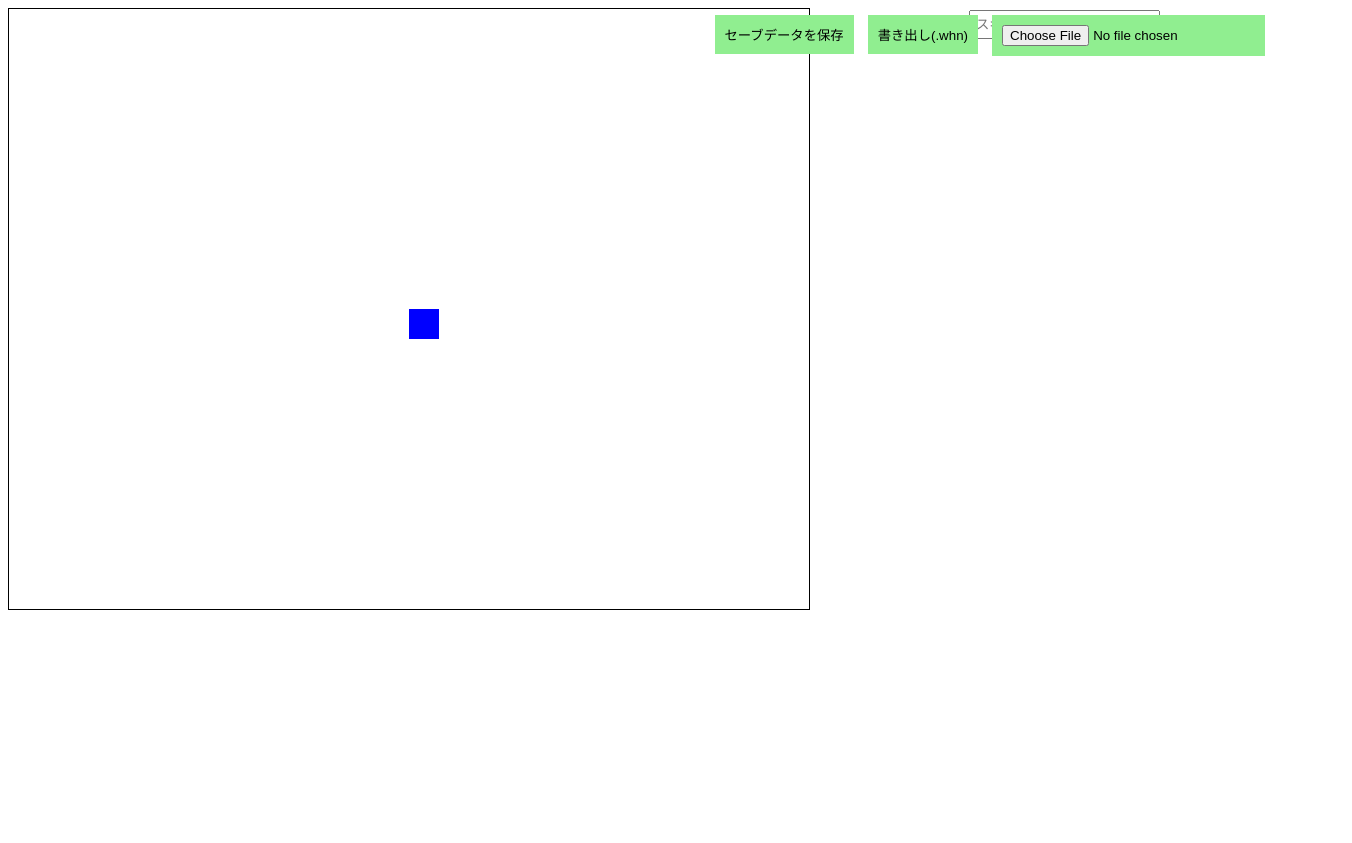
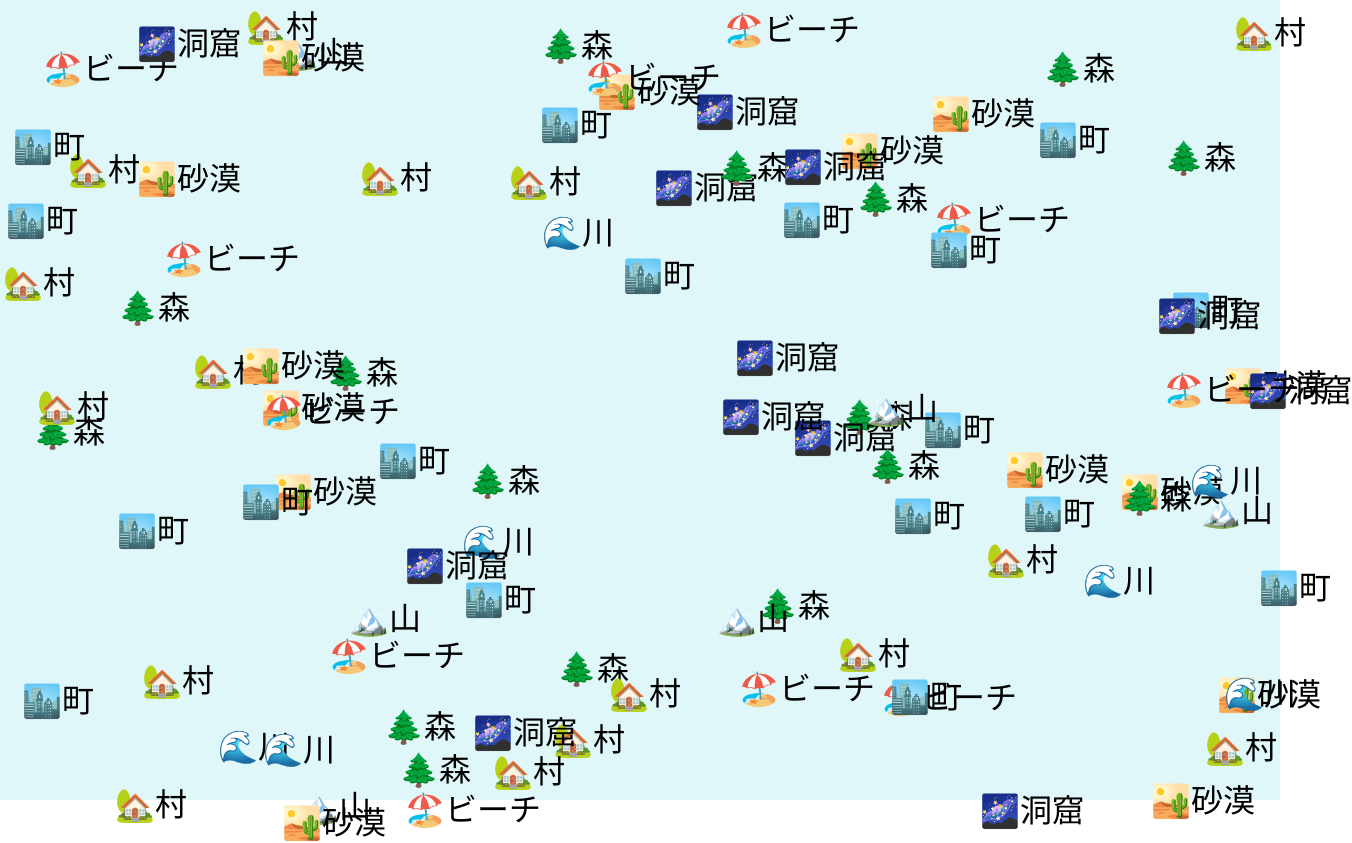
Before and after one commit to Whnneeww/ddnsywunq, a plain HTML site: page 404.html in a window 1280 px wide. Shown: the whole page, 1352 px wide, since content can reach past the window. Before the commit the page ends 800 px from the top, so only its background shows below. Drawn offline with Linux system fonts and the light colour scheme.

Commit message:
Update 404.html

```diff
--- a/404.html
+++ b/404.html
@@ -2,179 +2,101 @@
 <html lang="ja">
 <head>
     <meta charset="UTF-8">
-    <title>Seed-Based Infinite 2D Map from URL</title>
+    <meta name="viewport" content="width=device-width, initial-scale=1.0">
+    <title>無限の世界生成マップ</title>
     <style>
-        canvas {
-            border: 1px solid black;
+        body {
+            margin: 0;
+            overflow: hidden;
+            font-family: Arial, sans-serif;
         }
-        #controls {
+        #map {
             position: absolute;
-            top: 10px;
-            right: 10px;
+            width: 100vw;
+            height: 100vh;
+            background-color: #e0f7fa;
+            touch-action: none; /* タッチアクションを無効にする */
         }
-        #saveButton, #exportButton, #loadButton {
-            padding: 10px;
-            margin: 5px;
-            background-color: lightgreen;
-            border: none;
-            cursor: pointer;
-        }
-        #playerName, #playerSkin {
+        .world {
             position: absolute;
-            top: 10px;
-            right: 120px;
-            padding: 5px;
+            white-space: nowrap;
+            font-size: 2rem; /* 要素のサイズを大きく */
         }
     </style>
 </head>
 <body>
-    <canvas id="gameCanvas" width="800" height="600"></canvas>
-    <input type="text" id="playerName" placeholder="プレイヤー名" />
-    <input type="text" id="playerSkin" placeholder="スキン" />
-    <div id="controls">
-        <button id="saveButton">セーブデータを保存</button>
-        <button id="exportButton">書き出し(.whn)</button>
-        <input type="file" id="loadButton" accept=".whn" />
-    </div>
-    <script src="https://program-library.i-i.f5.si/js/whn/2.0.1.js"></script>
+    <div id="map"></div>
+
     <script>
-        const canvas = document.getElementById('gameCanvas');
-        const ctx = canvas.getContext('2d');
+        const elements = ['🌲森', '🏔️山', '🌊川', '🏖️ビーチ', '🏡村', '🏙️町', '🏜️砂漠', '🌌洞窟'];
+        let worldSize = 100;
+        let worldMap = {};
 
-        const tileSize = 30;
-        const viewDistanceX = Math.ceil(canvas.width / tileSize / 2);
-        const viewDistanceY = Math.ceil(canvas.height / tileSize / 2);
-
-        let playerPos = { x: 0, y: 0 };
-        let seed = getSeedFromURL();
-        let mapData = {};
-
-        function getSeedFromURL() {
-            const pathSegments = window.location.pathname.split('/').filter(segment => segment !== '');
-            return pathSegments[0] ? pathSegments[0] : 'defaultSeed';
+        // 世界を生成する関数
+        function generateWorld() {
+            let world = [];
+            for (let i = 0; i < worldSize; i++) {
+                const randomElement = elements[Math.floor(Math.random() * elements.length)];
+                const position = `${Math.floor(Math.random() * window.innerWidth)}px ${Math.floor(Math.random() * window.innerHeight)}px`;
+                world.push({ element: randomElement, position });
+            }
+            return world;
         }
 
-        function seededRandom(seed) {
-            const x = Math.sin(seed++) * 10000;
-            return x - Math.floor(x);
+        // 世界を表示する関数
+        function displayWorld(world) {
+            const mapDiv = document.getElementById('map');
+            mapDiv.innerHTML = ''; // 初期化
+            world.forEach(item => {
+                const div = document.createElement('div');
+                div.classList.add('world');
+                div.style.left = item.position.split(' ')[0];
+                div.style.top = item.position.split(' ')[1];
+                div.textContent = item.element;
+                mapDiv.appendChild(div);
+            });
         }
 
-        function getTile(x, y) {
-            const key = `${x},${y}`;
-            if (!(key in mapData)) {
-                mapData[key] = seededRandom(seed + x + y) < 0.3 ? '1' : '0';
+        let scale = 1;
+        let translateX = 0;
+        let translateY = 0;
+        const mapDiv = document.getElementById('map');
+        let initialDistance = null;
+
+        const touchStartHandler = (event) => {
+            // ピンチ開始の距離を計測
+            if (event.touches.length === 2) {
+                initialDistance = Math.hypot(
+                    event.touches[0].clientX - event.touches[1].clientX,
+                    event.touches[0].clientY - event.touches[1].clientY
+                );
             }
-            return mapData[key];
-        }
+        };
 
-        function drawPlayer() {
-            ctx.fillStyle = 'blue';
-            ctx.fillRect(canvas.width / 2, canvas.height / 2, tileSize, tileSize);
-        }
+        const touchMoveHandler = (event) => {
+            event.preventDefault(); // デフォルトのスクロールを防ぐ
+            if (event.touches.length === 1) {
+                // スワイプ移動
+                translateX += event.changedTouches[0].clientX - event.touches[0].clientX;
+                translateY += event.changedTouches[0].clientY - event.touches[0].clientY;
+            } else if (event.touches.length === 2) {
+                const newDistance = Math.hypot(
+                    event.touches[0].clientX - event.touches[1].clientX,
+                    event.touches[0].clientY - event.touches[1].clientY
+                );
+                scale *= newDistance / initialDistance; // ズームスケールを更新
+                initialDistance = newDistance; // 現在の距離を初期距離に更新
+            }
+            mapDiv.style.transform = `translate(${translateX}px, ${translateY}px) scale(${scale})`;
+        };
 
-        function drawMap() {
-            ctx.clearRect(0, 0, canvas.width, canvas.height);
-            const startX = Math.floor(playerPos.x - viewDistanceX);
-            const startY = Math.floor(playerPos.y - viewDistanceY);
-            const endX = Math.floor(playerPos.x + viewDistanceX);
-            const endY = Math.floor(playerPos.y + viewDistanceY);
-
-            for (let i = startY; i <= endY; i++) {
-                for (let j = startX; j <= endX; j++) {
-                    const tile = getTile(j, i);
-                    if (tile === '1') {
-                        ctx.fillStyle = 'red';
-                        ctx.fillRect((j - startX) * tileSize, (i - startY) * tileSize, tileSize, tileSize);
-                    }
-                }
-            }
-            drawPlayer();
-        }
-
-        function updateGamepad() {
-            const gamepads = navigator.getGamepads();
-            if (gamepads[0]) {
-                const gp = gamepads[0];
-                if (gp.axes[1] < -0.5) {
-                    playerPos.y -= 0.1;
-                } else if (gp.axes[1] > 0.5) {
-                    playerPos.y += 0.1;
-                }
-                if (gp.axes[0] < -0.5) {
-                    playerPos.x -= 0.1;
-                } else if (gp.axes[0] > 0.5) {
-                    playerPos.x += 0.1;
-                }
-            }
-            requestAnimationFrame(updateGamepad);
-        }
-
-        function saveData() {
-            const playerName = document.getElementById('playerName').value || 'defaultName';
-            const playerSkin = document.getElementById('playerSkin').value || 'defaultSkin';
-            const saveData = {
-                seed: seed,
-                playerPos: playerPos,
-                playerName: playerName,
-                playerSkin: playerSkin
-            };
-            const archive = WhneewwArchive.create([saveData]);
-
-            localStorage.setItem('gameSave', archive);
-            alert('セーブデータが保存されました！');
-        }
-
-        function exportData() {
-            const playerName = document.getElementById('playerName').value || 'defaultName';
-            const playerSkin = document.getElementById('playerSkin').value || 'defaultSkin';
-            const saveData = {
-                seed: seed,
-                playerPos: playerPos,
-                playerName: playerName,
-                playerSkin: playerSkin
-            };
-            const archive = WhneewwArchive.create([saveData]);
-
-            const blob = new Blob([archive], { type: 'application/octet-stream' });
-            const url = URL.createObjectURL(blob);
-            const a = document.createElement('a');
-            a.href = url;
-            a.download = 'save_data.whn';
-            document.body.appendChild(a);
-            a.click();
-            setTimeout(() => {
-                document.body.removeChild(a);
-                window.URL.revokeObjectURL(url);
-            }, 0);
-        }
-
-        document.getElementById('saveButton').addEventListener('click', saveData);
-        document.getElementById('exportButton').addEventListener('click', exportData);
-
-        document.getElementById('loadButton').addEventListener('change', async (event) => {
-            const file = event.target.files[0];
-            if (file) {
-                const reader = new FileReader();
-                reader.onload = function(e) {
-                    const content = e.target.result;
-                    const data = JSON.parse(content.replace(/^whn:/, '')); // "whn:"を削除して解析
-                    seed = data.seed;
-                    playerPos = data.playerPos;
-                    document.getElementById('playerName').value = data.playerName;
-                    document.getElementById('playerSkin').value = data.playerSkin;
-                    alert('データが読み込まれました！');
-                };
-                reader.readAsText(file);
-            }
-        });
-
-        function gameLoop() {
-            drawMap();
-            updateGamepad();
-        }
-
-        updateGamepad();
-        gameLoop();
+        // ページが読み込まれた後に世界を表示
+        window.onload = function() {
+            const newWorld = generateWorld();
+            displayWorld(newWorld);
+            mapDiv.addEventListener('touchstart', touchStartHandler);
+            mapDiv.addEventListener('touchmove', touchMoveHandler);
+        };
     </script>
 </body>
 </html>
```
